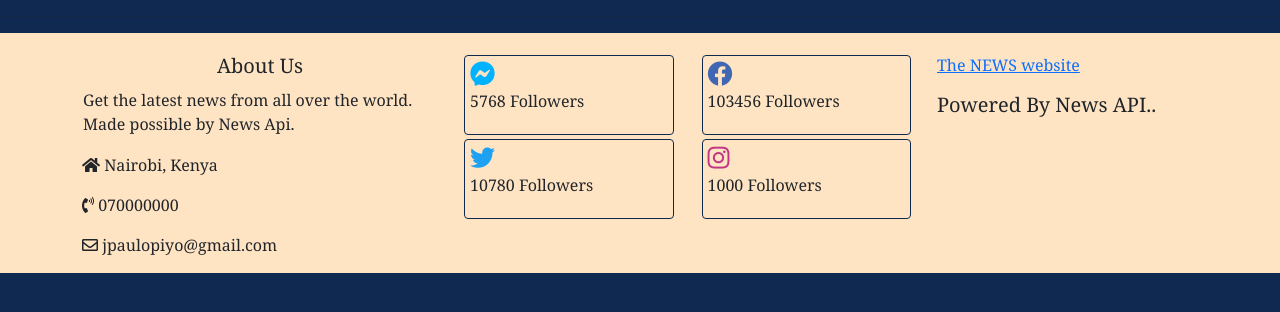
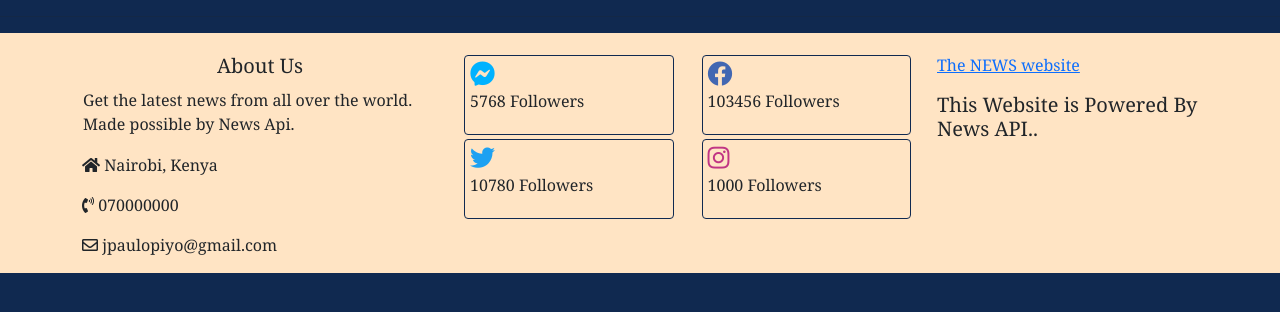
Before and after one commit to johngolem/NewsFetch, a Flask app: template app/templates/base.html in a window 1280 px wide. Shown: the part 126-438 px from the top of the page. Run offline with Flask 2, Linux system fonts and the light colour scheme; the template is opened without the code that fills it, so the values that code supplies are empty; some libraries are stand-ins or nearby versions.

Commit message:
changed footerss

```diff
--- a/app/templates/footer.html
+++ b/app/templates/footer.html
@@ -65,7 +65,7 @@
                     </blockquote>
                 </div>
                 <div class="foot-head">
-                    <h5>Powered By News API..</h5>
+                    <h5>This Website is Powered By News API..</h5>
                 </div>
             </div>
         </div>
```
